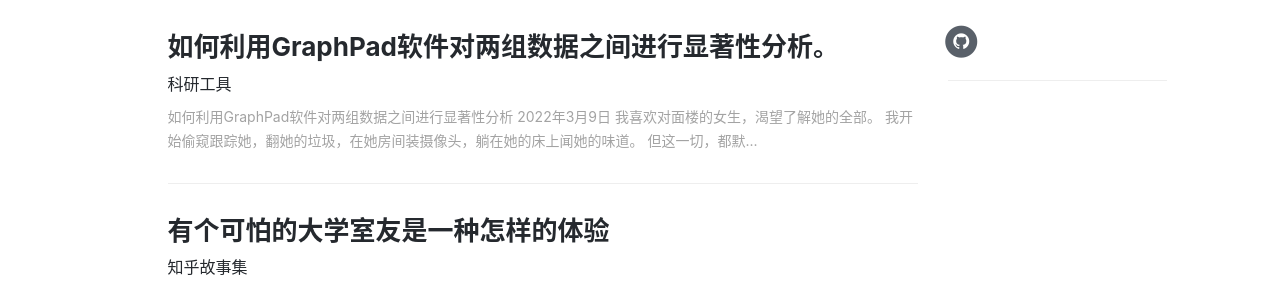
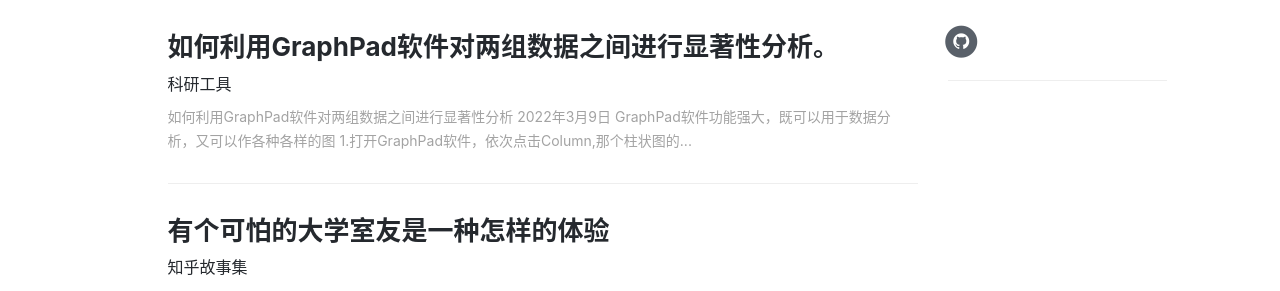
Before and after one commit to InnocentLarch/InnocentLarch.github.io, a Jekyll site: the page built from index.html, in a window 1280 px wide. Shown: the part 780-1071 px from the top of the page. Built offline with Jekyll 4.4.1, drawn with Linux system fonts in a browser that asks for light colours; nearby versions of some CDN libraries; the list of posts is cut into pages by our own code; comment, search, counter and statistics services are not loaded.

Commit message:
Update 2022-3-9-science.md

```diff
--- a/_posts/2022-3-9-science.md
+++ b/_posts/2022-3-9-science.md
@@ -17,17 +17,7 @@ tags:
 
 
 
-> 我喜欢对面楼的女生，渴望了解她的全部。
->
-> 我开始偷窥跟踪她，翻她的垃圾，在她房间装摄像头，躺在她的床上闻她的味道。
->
-> 但这一切，都默默的落在猫窝旁的针孔摄像头里，而这个摄像头不是我安装的那个。
-
-
-
-GraphPad软件功能强大，既可以用于数据分析，又可以作各种各样的图。
-
-
+> GraphPad软件功能强大，既可以用于数据分析，又可以作各种各样的图
 
 
 
```
